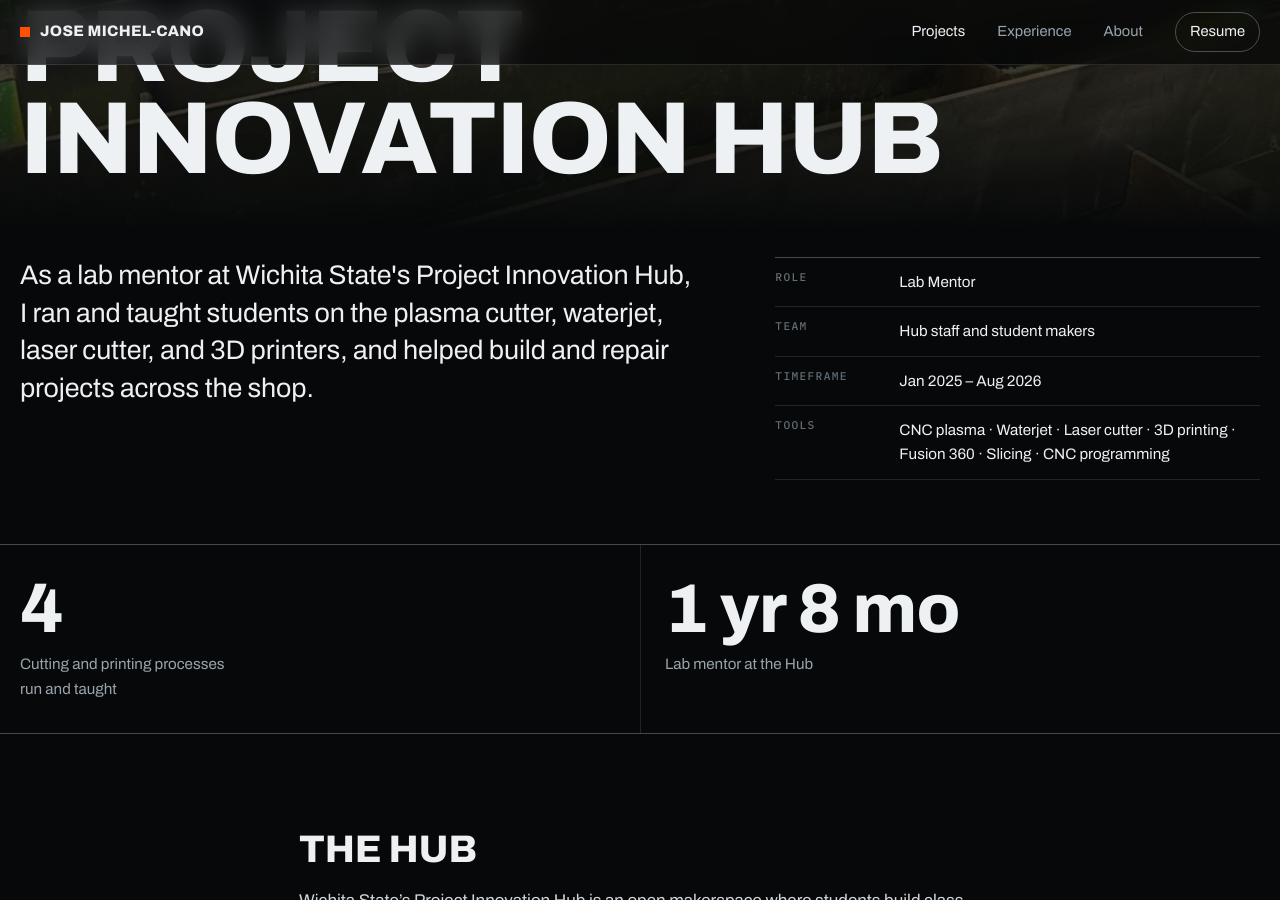
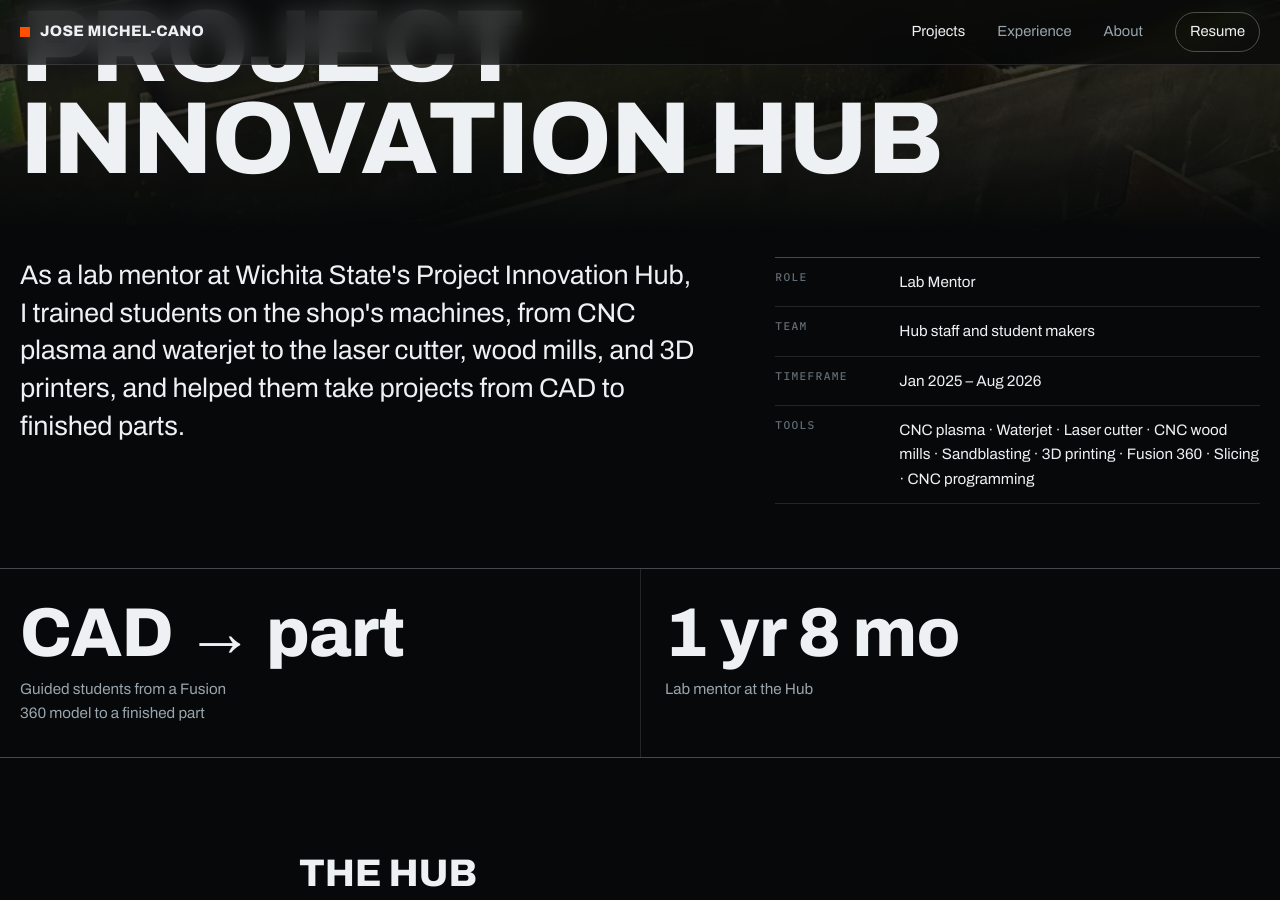
Before and after one commit to jmichelcano/jmichelcano.github.io, a Jekyll site: the page built from _projects/innovation-hub.md, in a window 1280 px wide and 900 px high, scrolled down 559 px. Built offline with Jekyll 4.4.1, drawn with Linux system fonts in a browser that asks for light colours.

Commit message:
Innovation Hub: plasma spark cover, replace process count stat
Co-Authored-By: Claude Opus 5.5 <noreply@anthropic.com>
Claude-Session: https://claude.ai/code/session_01WACZZMW19NHfxAN4dgkvYk

```diff
--- a/_projects/innovation-hub.md
+++ b/_projects/innovation-hub.md
@@ -1,20 +1,20 @@
 ---
 title: Project Innovation Hub
-summary: As a lab mentor at Wichita State's Project Innovation Hub, I ran and taught students on the plasma cutter, waterjet, laser cutter, and 3D printers, and helped build and repair projects across the shop.
+summary: As a lab mentor at Wichita State's Project Innovation Hub, I trained students on the shop's machines, from CNC plasma and waterjet to the laser cutter, wood mills, and 3D printers, and helped them take projects from CAD to finished parts.
 category: work
 status: complete
 date: 2026-08-01
 role: Lab Mentor
 team: Hub staff and student makers
 timeframe: Jan 2025 – Aug 2026
-tools: [CNC plasma, Waterjet, Laser cutter, 3D printing, Fusion 360, Slicing, CNC programming]
-cover: 03-printed-hand.jpg
+tools: [CNC plasma, Waterjet, Laser cutter, CNC wood mills, Sandblasting, 3D printing, Fusion 360, Slicing, CNC programming]
+cover: cover-plasma.jpg
 hero: 01-plasma-table-slats.jpg
 hero_alt: Looking down the plasma cutting table at its row of steel support slats, with the torch gantry at the far end.
 
 highlights:
-  - value: "4"
-    label: Cutting and printing processes run and taught
+  - value: "CAD → part"
+    label: Guided students from a Fusion 360 model to a finished part
   - value: "1 yr 8 mo"
     label: Lab mentor at the Hub
 
```
Also changed, not shown: assets/projects/innovation-hub/cover-plasma.jpg (added).
